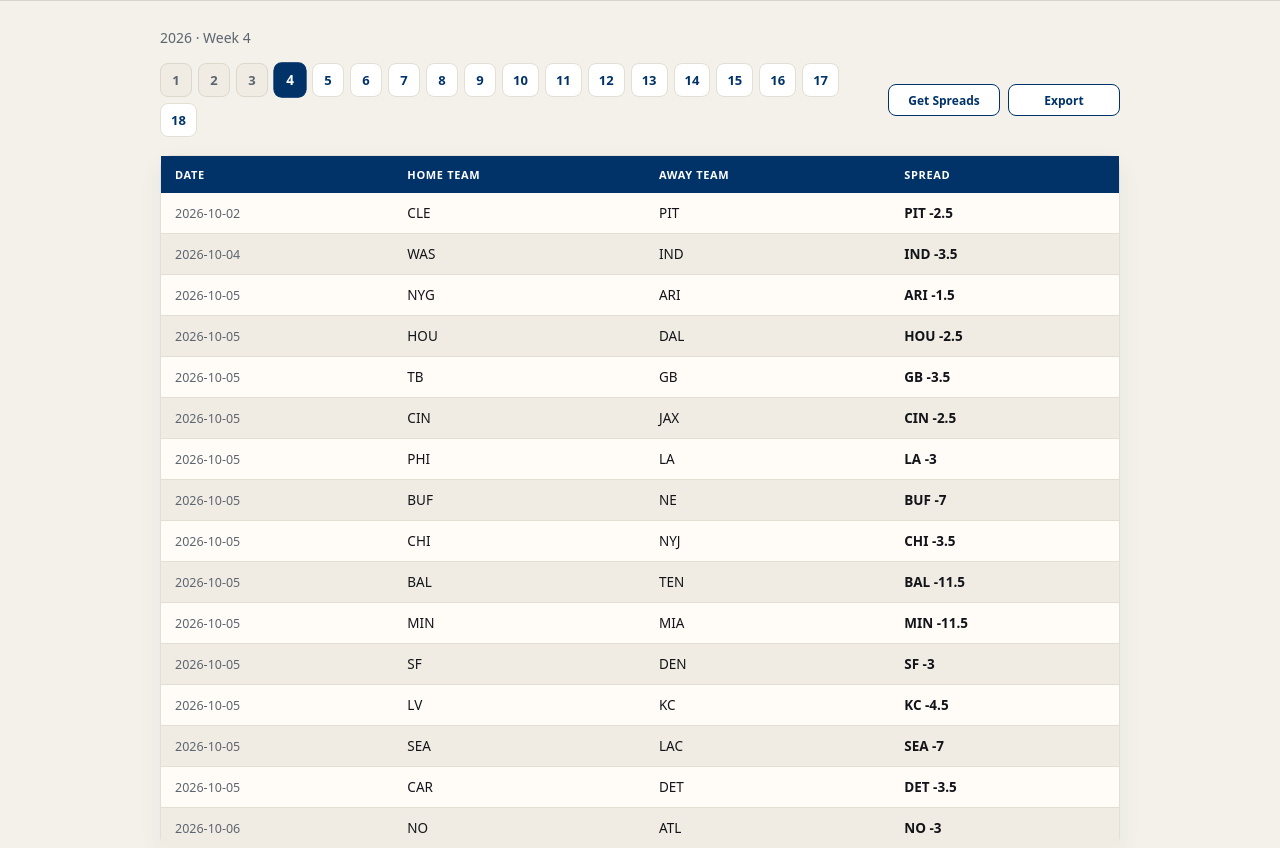
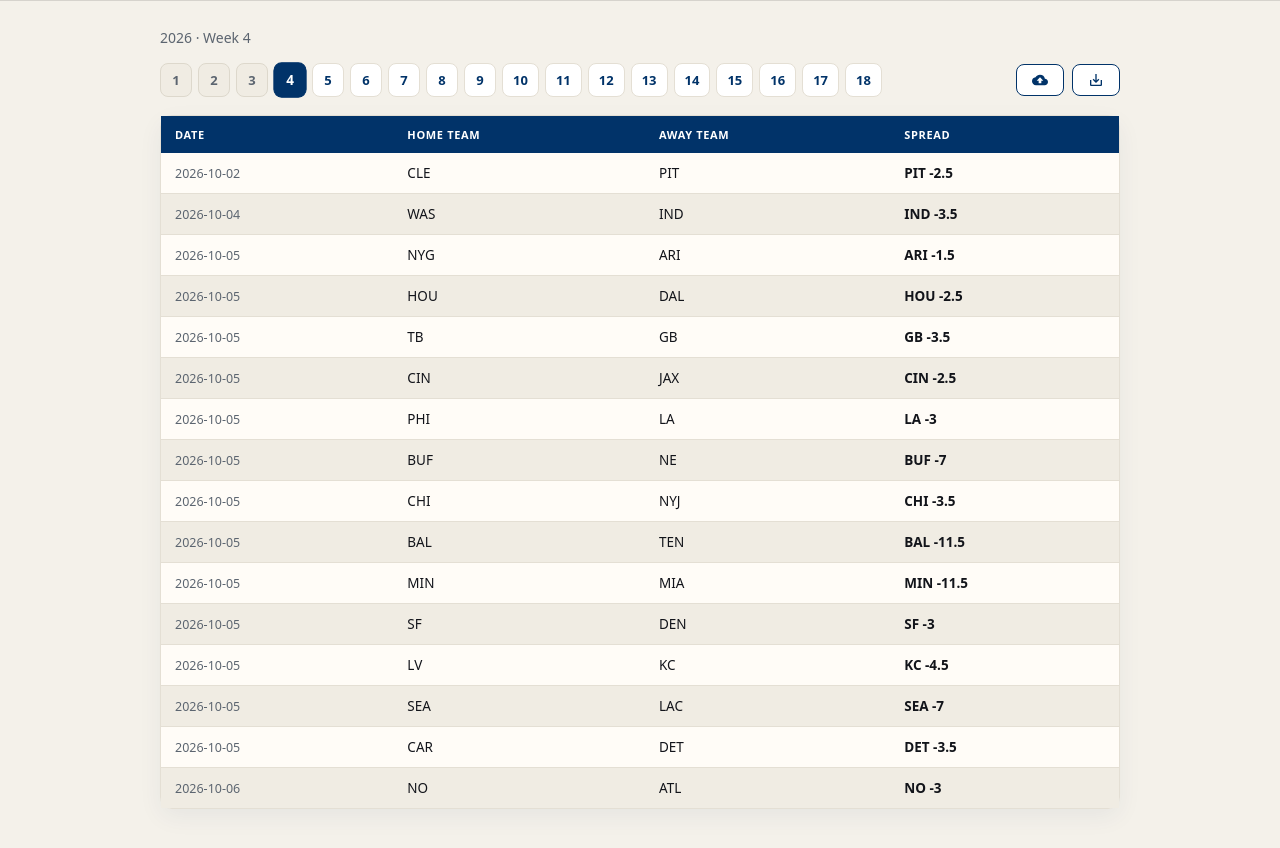
Before and after one commit to phaberman/the-sunday-report, a FastAPI app: page /spreads in a window 1280 px wide. Shown: the part 64-912 px from the top of the page. After the commit the page ends 873 px from the top, so only its background shows below. Run offline with FastAPI, Linux system fonts and the light colour scheme; data comes from the database, SQL or seed files in the repository.

Commit message:
improved button layout

```diff
--- a/app/static/style.css
+++ b/app/static/style.css
@@ -316,6 +316,7 @@ button.btn-primary:hover, .btn-primary:hover { background: var(--red-2); }
   align-items: center;
   flex-wrap: nowrap;
   gap: 10px;
+  --week-chip-size: 2rem;
 }
 .matchups-weeks {
   flex: 1 1 auto;
@@ -324,9 +325,12 @@ button.btn-primary:hover, .btn-primary:hover { background: var(--red-2); }
 .matchups-actions {
   flex-shrink: 0;
   margin-left: auto;
+  display: flex;
+  gap: 8px;
+}
+.matchups-actions-icons {
   display: grid;
-  grid-template-columns: repeat(2, 7rem);
-  gap: 8px;
+  grid-template-columns: repeat(2, calc(var(--week-chip-size) * 1.5));
 }
 .matchups-actions form {
   display: flex;
@@ -341,6 +345,18 @@ button.btn-primary:hover, .btn-primary:hover { background: var(--red-2); }
   font-size: 12px;
   white-space: nowrap;
   justify-content: center;
+}
+.matchups-actions-icons .btn-icon {
+  width: calc(var(--week-chip-size) * 1.5);
+  min-height: 0;
+  padding: 7px;
+  display: inline-flex;
+  align-items: center;
+  justify-content: center;
+}
+.matchups-actions-icons .btn-icon-svg {
+  display: block;
+  flex-shrink: 0;
 }
 .btn-sm {
   padding: 6px 10px;
--- a/app/templates/spreads.html
+++ b/app/templates/spreads.html
@@ -17,12 +17,20 @@
     </label>
     {% endfor %}
   </div>
-  <div class="btn-row matchups-actions">
+  <div class="btn-row matchups-actions matchups-actions-icons">
     <form method="post" action="/spreads/refresh">
       <input type="hidden" name="week" value="{{ week }}">
-      <button type="submit" class="btn btn-sm" {% if not is_current_week %}disabled{% endif %}>Get Spreads</button>
+      <button type="submit" class="btn btn-sm btn-icon" aria-label="Get current spreads" title="Get current spreads" {% if not is_current_week %}disabled{% endif %}>
+        <svg class="btn-icon-svg" width="16" height="16" viewBox="0 0 24 24" aria-hidden="true" focusable="false">
+          <path fill="currentColor" d="M19.35 10.04A7.49 7.49 0 0 0 12 4C9.11 4 6.6 5.64 5.35 8.04A5.994 5.994 0 0 0 0 14c0 3.31 2.69 6 6 6h13c2.76 0 5-2.24 5-5 0-2.64-2.05-4.78-4.65-4.96zM14 13v4h-4v-4H7l5-5 5 5h-3z"/>
+        </svg>
+      </button>
     </form>
-    <a class="btn btn-ghost btn-sm" href="/spreads/export?week={{ week }}">Export</a>
+    <a class="btn btn-ghost btn-sm btn-icon" href="/spreads/export?week={{ week }}" aria-label="Export week to Excel" title="Export week to Excel">
+      <svg class="btn-icon-svg" width="16" height="16" viewBox="0 0 24 24" aria-hidden="true" focusable="false">
+        <path fill="currentColor" d="M19 12v7H5v-7H3v7c0 1.1.9 2 2 2h14c1.1 0 2-.9 2-2v-7h-2zm-6 .67l2.59-2.58L17 11.5l-5 5-5-5 1.41-1.41L11 12.67V3h2v9.67z"/>
+      </svg>
+    </a>
   </div>
 </div>
 
```
Also changed, not shown: app/templates/matchups.html (+11 -3 lines), tests/test_app.py (+4 -4 lines).
